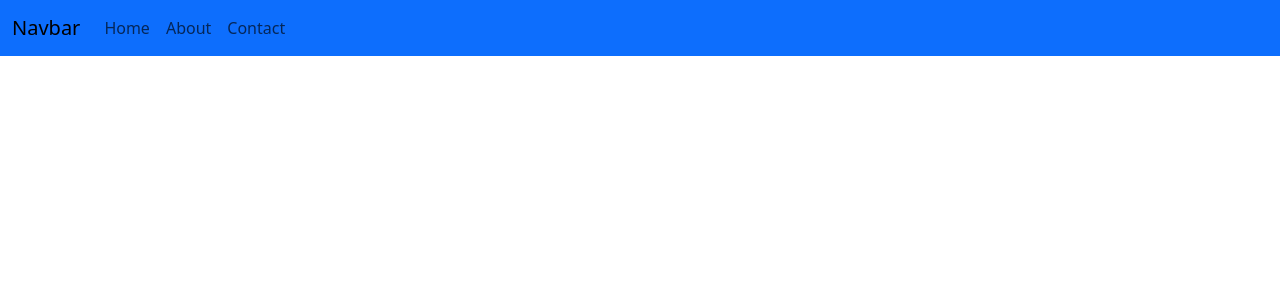
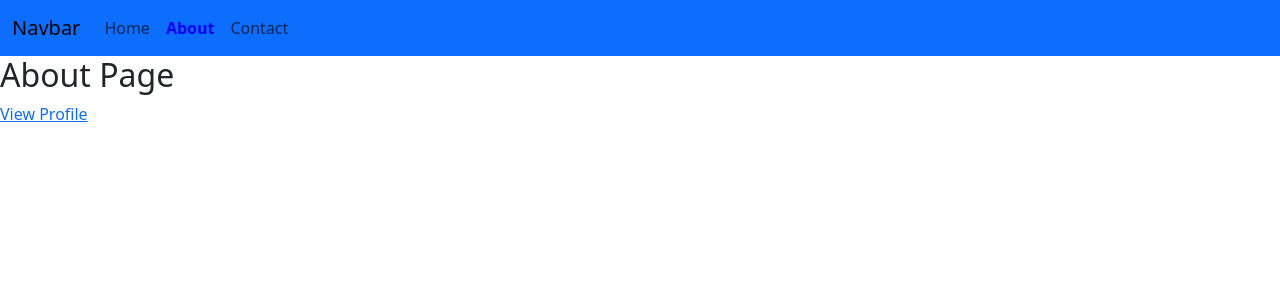
Before and after one commit to Kianerece/Erece_Wanawan_angular_Routing_lab, an Angular app: page /about in a window 1280 px wide. Before the commit this address led to /. Shown: the top 300 px of the page. Built offline with nearby package versions, Linux system fonts and the light colour scheme.

Commit message:
FIxed buttons when clicking

```diff
--- a/src/app/app.component.html
+++ b/src/app/app.component.html
@@ -7,13 +7,13 @@
     <div class="collapse navbar-collapse" id="navbarNav">
       <ul class="navbar-nav me-auto">
         <li class="nav-item">
-          <a class="nav-link" routerLink="/home" routerLinkActive="active">Home</a>
+          <a class="nav-link" routerLink="home" routerLinkActive="active">Home</a>
         </li>
         <li class="nav-item">
-          <a class="nav-link" routerLink="/about" routerLinkActive="active">About</a>
+          <a class="nav-link" routerLink="about" routerLinkActive="active">About</a>
         </li>
         <li class="nav-item">
-          <a class="nav-link" routerLink="/contact" routerLinkActive="active">Contact</a>
+          <a class="nav-link" routerLink="contact" routerLinkActive="active">Contact</a>
         </li>
       </ul>
     </div>
--- a/src/app/app.component.ts
+++ b/src/app/app.component.ts
@@ -4,7 +4,7 @@ import { RouterLink, RouterLinkActive, RouterOutlet } from '@angular/router';
 @Component({
   selector: 'app-root',
   standalone: true,  // Make it standalone
-  imports: [RouterLink, RouterOutlet],  // Import RouterLink and RouterOutlet
+  imports: [RouterLink, RouterOutlet,RouterLink,RouterLinkActive],  // Import RouterLink and RouterOutlet
   templateUrl: './app.component.html',  // Make sure the path is correct
   styleUrls: ['./app.component.css']
 })
--- a/src/app/app.routes.ts
+++ b/src/app/app.routes.ts
@@ -1,3 +1,12 @@
 import { Routes } from '@angular/router';
+import { AboutComponent } from './about/about.component';
+import { ContactComponent } from './contact/contact.component';
+import { HomeComponent } from './home/home.component';
+import { ProfileComponent } from './about/profile/profile.component';
 
-export const routes: Routes = [];
+
+export const routes: Routes = [
+    {path: 'about', component: AboutComponent, children: [{path: 'profile', component: ProfileComponent}]},
+    {path: 'contact', component: ContactComponent},
+    {path: 'home', component: HomeComponent}
+];
```
Also changed, not shown: src/app/app-routing.module.ts (+5 -8 lines).
